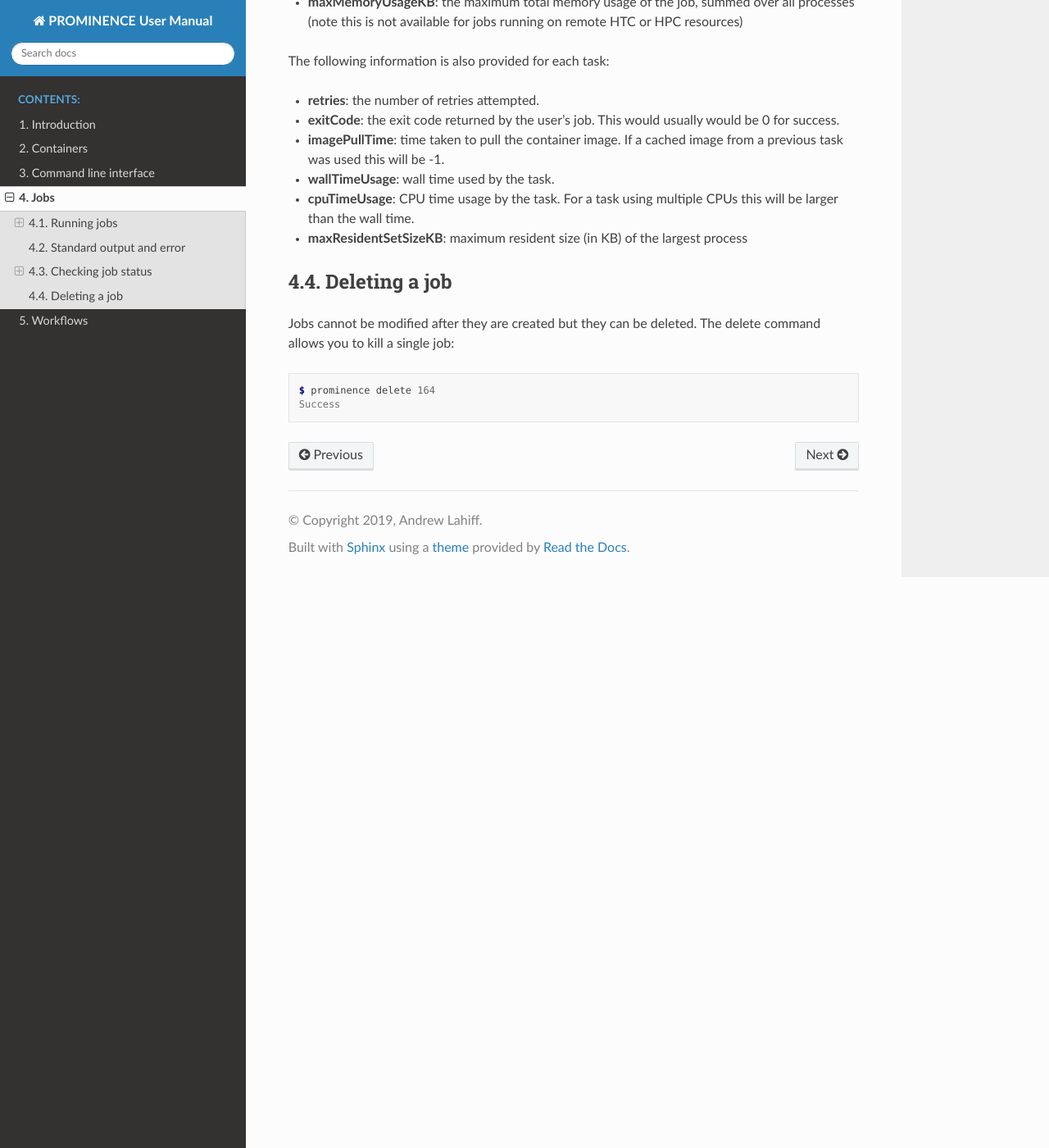
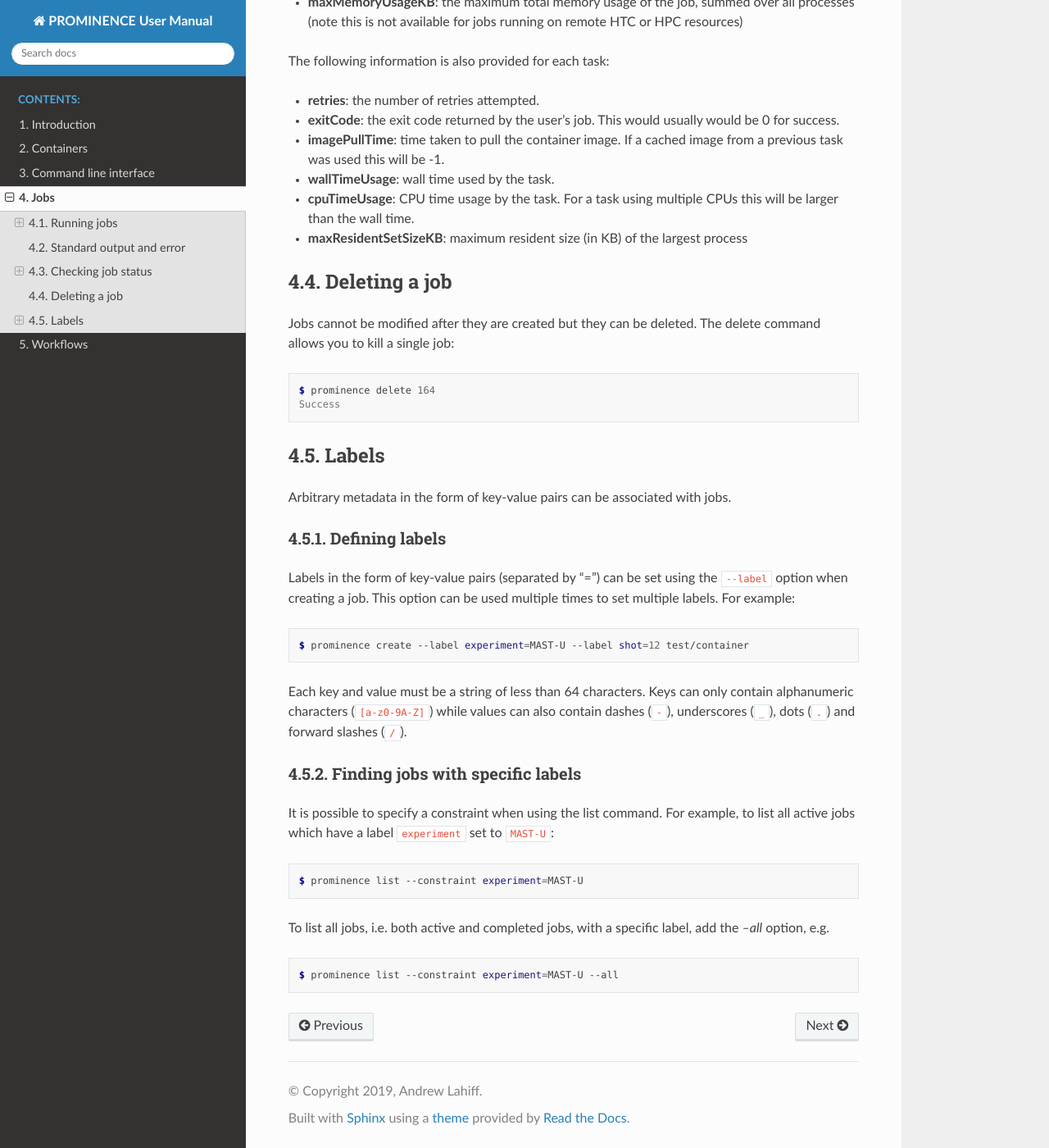
Before and after one commit to prominence-eosc/docs-eosc, a Sphinx documentation site: the page built from source/jobs.rst, in a window 1280 px wide and 1400 px high, scrolled down 5276 px. Shown: the whole window at 82% size. Built offline with Sphinx 7.4.7 and the Read the Docs theme 2.0.0, drawn with Linux system fonts in a browser that asks for light colours.

Commit message:
Add information about labels

```diff
--- a/source/jobs.rst
+++ b/source/jobs.rst
@@ -243,3 +243,34 @@ Jobs cannot be modified after they are created but they can be deleted. The dele
 
    $ prominence delete 164
    Success
+
+Labels
+------
+
+Arbitrary metadata in the form of key-value pairs can be associated with jobs.
+
+Defining labels
+^^^^^^^^^^^^^^^
+
+Labels in the form of key-value pairs (separated by “=”) can be set using the ``--label`` option when creating a job. This option can be used multiple times to set multiple labels. For example:
+
+.. code-block:: console
+
+   $ prominence create --label experiment=MAST-U --label shot=12 test/container
+
+Each key and value must be a string of less than 64 characters. Keys can only contain alphanumeric characters (``[a-z0-9A-Z]``) while values can also contain dashes (``-``), underscores (``_``), dots (``.``) and forward slashes (``/``).
+
+Finding jobs with specific labels
+^^^^^^^^^^^^^^^^^^^^^^^^^^^^^^^^^
+
+It is possible to specify a constraint when using the list command. For example, to list all active jobs which have a label ``experiment`` set to ``MAST-U``:
+
+.. code-block:: console
+
+   $ prominence list --constraint experiment=MAST-U
+
+To list all jobs, i.e. both active and completed jobs, with a specific label, add the `--all` option, e.g.
+
+.. code-block:: console
+
+   $ prominence list --constraint experiment=MAST-U --all
```
